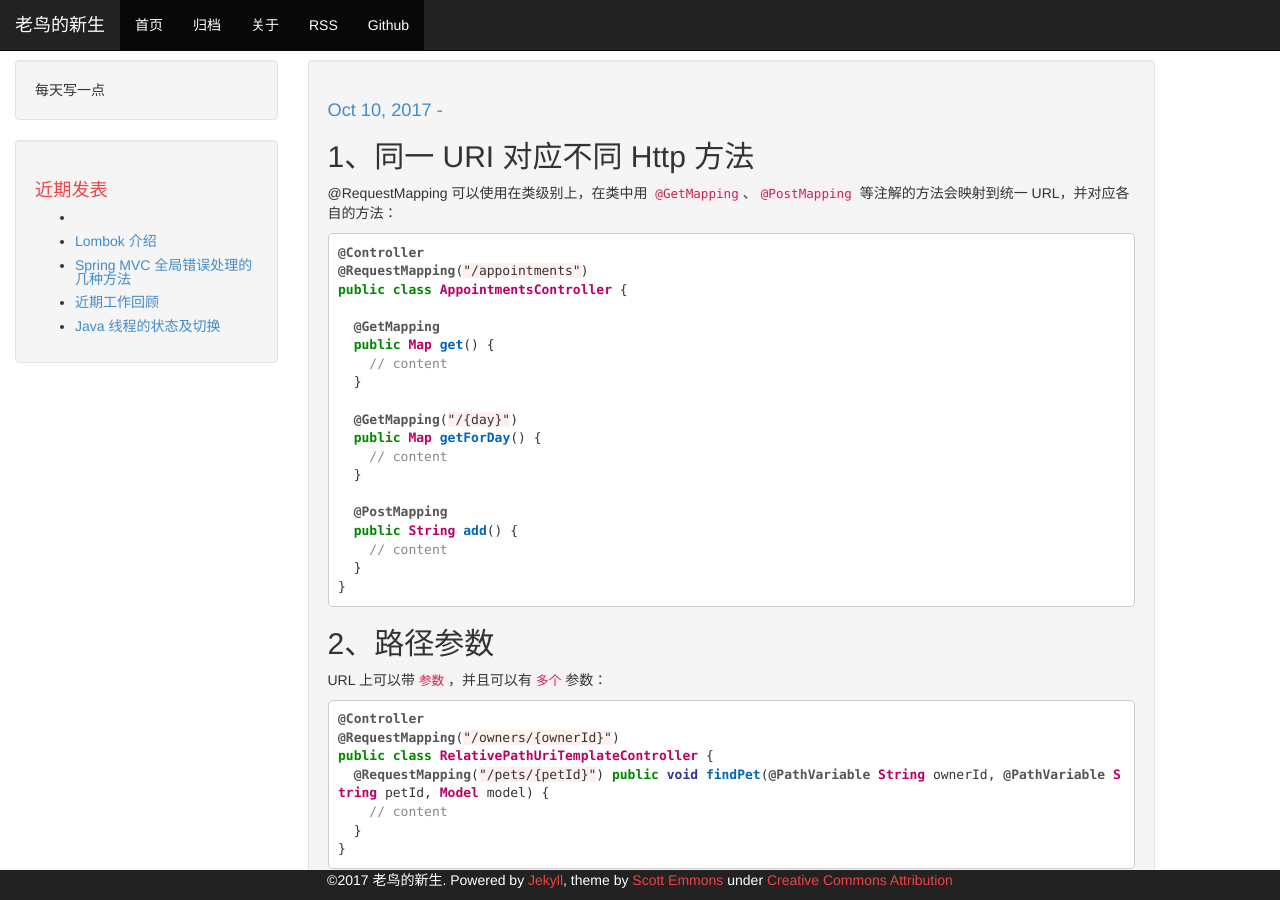
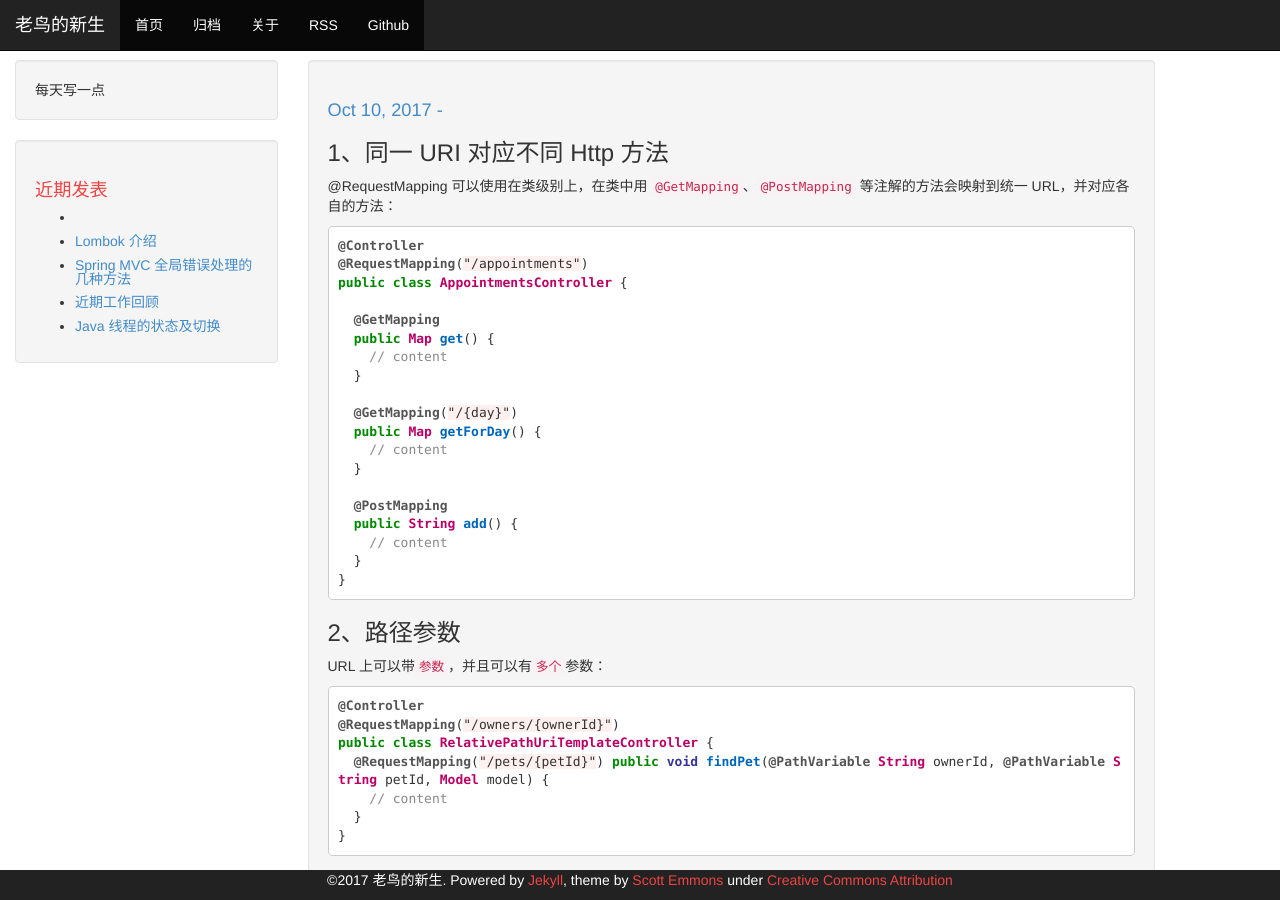
Before and after one commit to jyjsjd/jyjsjd.github.io, a Jekyll site: the page built from _posts/2017-10-10-controller-1.md, in a window 1280 px wide and 900 px high. Built offline with Jekyll 4.4.1, drawn with Linux system fonts in a browser that asks for light colours; our own code applies the rules of GitHub Pages for plain Markdown files.

````diff
--- a/_posts/2017-10-10-controller-1.md
+++ b/_posts/2017-10-10-controller-1.md
@@ -1,6 +1,6 @@
 ---
 layout: post
-title: @RequestMapping 注解的一些用法（一）
+title: RequestMapping 注解的一些用法（一）
 category: ['Spring']
 tags: ['Spring']
 author: 景阳
@@ -8,7 +8,7 @@ email: jyjsjd@hotmail.com
 description: @RequestMapping 注解的一些用法
 ---
 
-## 1、同一 URI 对应不同 Http 方法
+### 1、同一 URI 对应不同 Http 方法
 @RequestMapping 可以使用在类级别上，在类中用 `@GetMapping`、`@PostMapping` 等注解的方法会映射到统一 URL，并对应各自的方法：
 
 ```java
@@ -32,7 +32,7 @@ public class AppointmentsController {
   }
 }
 ```
-## 2、路径参数
+### 2、路径参数
 URL 上可以带`参数`，并且可以有`多个`参数：
 
 ```java
@@ -45,7 +45,7 @@ public class RelativePathUriTemplateController {
 }
 ```
 
-## 3、URL 与 正则表达式
+### 3、URL 与 正则表达式
 URL 上可以使用`正则表达式`：
 
 ```java
@@ -61,7 +61,7 @@ public void handle(@PathVariable String module, @PathVariable String pageName) {
 * 后缀匹配：Spring MVC 默认后缀匹配 `*.`，映射到 `/person` 的 `Controller` 也会隐式地映射到 `/person.*`。
 
 
-## 4、矩阵变量（Matrix Variables）
+### 4、矩阵变量（Matrix Variables）
 矩阵变量可以出现在路径的每个部分，每个变量可以用分号`;`或者逗号`,`分隔，如 "/cars;color=red;year=2012"，或者"color=red,green,blue"：
 
 ```java
````
